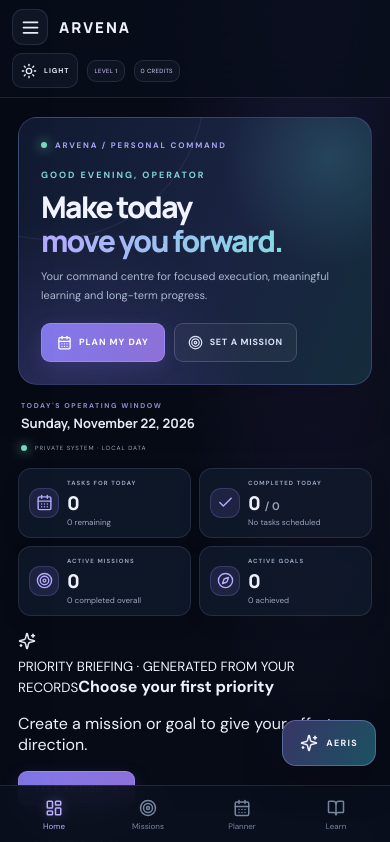
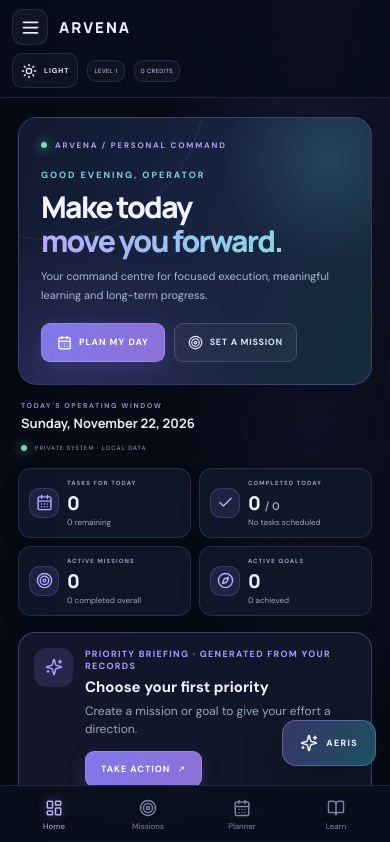
Before and after one commit to amksoul3429-ui/ARVENA, a React (Vite) app: page / in a window 390 px wide. Shown: the top 842 px of the page. Built offline with nearby package versions, Linux system fonts and the light colour scheme.

Commit message:
Style responsive Command Center priority briefing

```diff
--- a/src/interface.css
+++ b/src/interface.css
@@ -567,3 +567,13 @@ footer>span:first-child{color:#a99cff;font-weight:800;letter-spacing:2px}
 :root[data-theme="light"] .chips i{background:#bfc4cc!important;color:#050505!important;border-color:#969ba4!important}
 :root[data-theme="light"] .command-metric-icon,
 :root[data-theme="light"] .command-focus-action{background:#b9bec8!important;color:#050505!important;border-color:#9298a3!important}
+
+/* Command Center priority briefing */
+.command-priority-brief{display:flex;align-items:center;gap:16px;margin:0 0 22px;padding:18px 20px;border:1px solid rgba(169,156,255,.3);border-radius:17px;background:linear-gradient(105deg,rgba(117,101,205,.13),var(--arv-panel) 65%);box-shadow:0 12px 34px rgba(15,20,45,.06)}
+.priority-brief-icon{width:39px;height:39px;flex:0 0 39px;display:grid;place-items:center;border-radius:12px;color:var(--arv-accent);background:rgba(169,156,255,.13)}
+.priority-brief-copy{min-width:0;flex:1;display:grid;gap:5px}
+.priority-brief-copy small{font-size:9px;letter-spacing:1.3px;color:var(--arv-accent);font-weight:800}
+.priority-brief-copy b{font-size:15px;color:var(--arv-text);overflow-wrap:anywhere}
+.priority-brief-copy p{margin:0;color:var(--arv-muted);font-size:12px;line-height:1.55}
+.command-priority-brief>.primary{flex:0 0 auto;white-space:nowrap}
+@media(max-width:700px){.command-priority-brief{align-items:flex-start;flex-wrap:wrap;gap:12px;padding:15px}.priority-brief-copy{flex-basis:calc(100% - 54px)}.command-priority-brief>.primary{margin-left:51px}}
```
